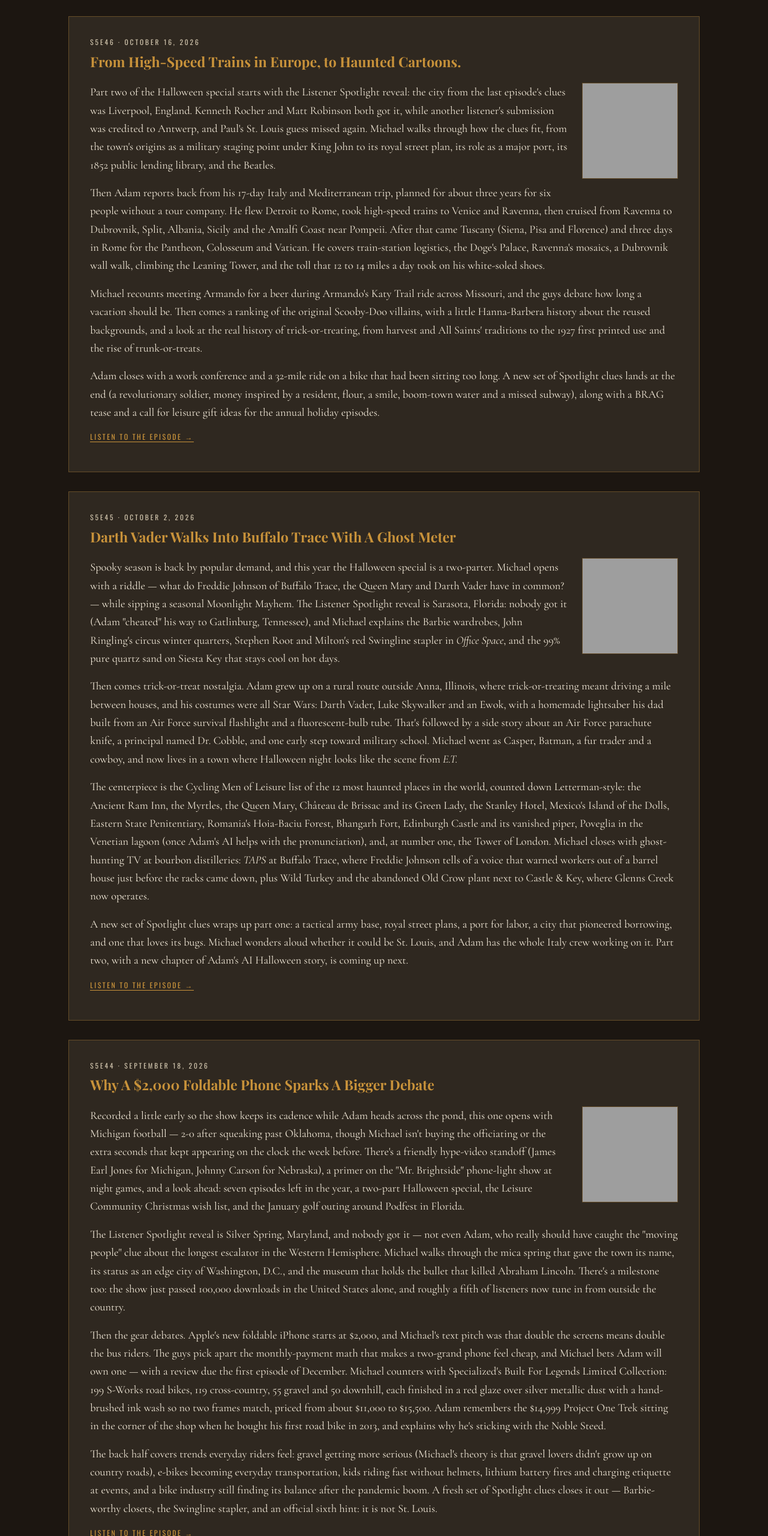
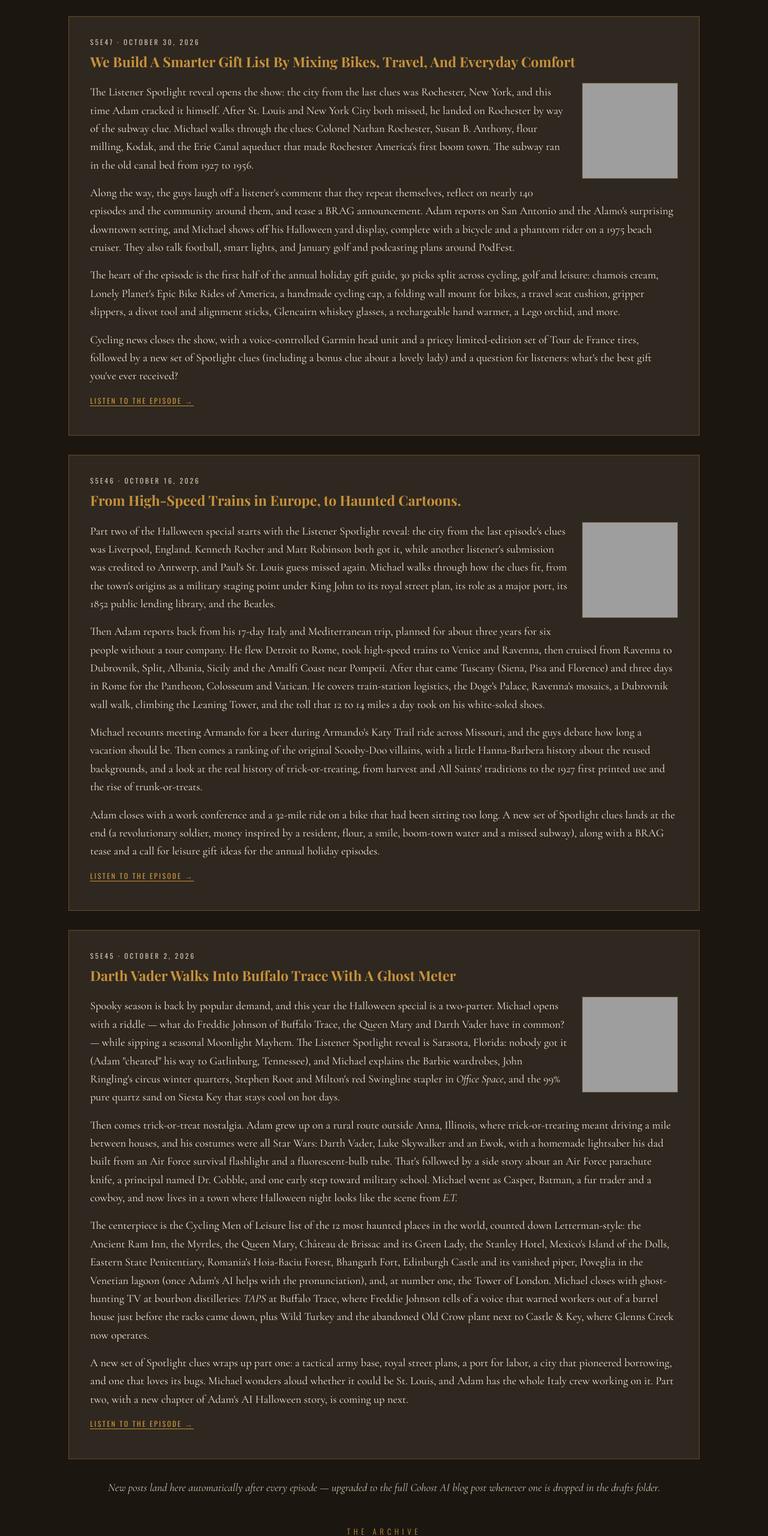
Before and after one commit to cyclingmenofleisure/Cycling-Men-Of-Leisure-Site, a plain HTML site: page blog.html in a window 1280 px wide. Shown: the part 945-3505 px from the top of the page at 60% size. Drawn offline with nearby package versions, Linux system fonts and the light colour scheme; grey boxes are pictures that could not be loaded; a web font is replaced by a local one.

```diff
--- a/blog.html
+++ b/blog.html
@@ -122,6 +122,30 @@
   </div>
 
   <article class="post">
+    <div class="meta">S5E47 · October 30, 2026</div>
+    <h3><a href="https://www.cyclingmenofleisurepodcast.com/2054444/episodes/20006368-we-build-a-smarter-gift-list-by-mixing-bikes-travel-and-everyday-comfort">We Build A Smarter Gift List By Mixing Bikes, Travel, And Everyday Comfort</a></h3>
+    <img class="art" src="https://storage.buzzsprout.com/2ipqr0mbic6unsbnbu4xunml7kpj?.jpg" alt="Episode artwork: We Build A Smarter Gift List By Mixing Bikes, Travel, And Everyday Comfort" loading="lazy" decoding="async">
+    <p>The Listener Spotlight reveal opens the show: the city from the last clues was Rochester, New York, and
+    this time Adam cracked it himself. After St. Louis and New York City both missed, he landed on Rochester
+    by way of the subway clue. Michael walks through the clues: Colonel Nathan Rochester, Susan B. Anthony, flour
+    milling, Kodak, and the Erie Canal aqueduct that made Rochester America's first boom town. The subway ran in the
+    old canal bed from 1927 to 1956.</p>
+    <p>Along the way, the guys laugh off a listener's comment that they repeat themselves, reflect on nearly 140
+    episodes and the community around them, and tease a BRAG announcement. Adam reports on San Antonio and the Alamo's
+    surprising downtown setting, and Michael shows off his Halloween yard display, complete with a bicycle and a
+    phantom rider on a 1975 beach cruiser. They also talk football, smart lights, and January golf and podcasting
+    plans around PodFest.</p>
+    <p>The heart of the episode is the first half of the annual holiday gift guide, 30 picks split across cycling,
+    golf and leisure: chamois cream, Lonely Planet's Epic Bike Rides of America, a handmade cycling cap, a folding
+    wall mount for bikes, a travel seat cushion, gripper slippers, a divot tool and alignment sticks, Glencairn
+    whiskey glasses, a rechargeable hand warmer, a Lego orchid, and more.</p>
+    <p>Cycling news closes the show, with a voice-controlled Garmin head unit and a pricey limited-edition set of
+    Tour de France tires, followed by a new set of Spotlight clues (including a bonus clue about a lovely lady) and
+    a question for listeners: what's the best gift you've ever received?</p>
+    <p class="listen"><a href="https://www.cyclingmenofleisurepodcast.com/2054444/episodes/20006368-we-build-a-smarter-gift-list-by-mixing-bikes-travel-and-everyday-comfort">Listen to the episode →</a></p>
+  </article>
+
+  <article class="post">
     <div class="meta">S5E46 · October 16, 2026</div>
     <h3><a href="https://www.cyclingmenofleisurepodcast.com/2054444/episodes/19969907-from-high-speed-trains-in-europe-to-haunted-cartoons">From High-Speed Trains in Europe, to Haunted Cartoons.</a></h3>
     <img class="art" src="https://storage.buzzsprout.com/ot3i6t1fje2hfalukwi8r5qy9yao?.jpg" alt="Episode artwork: From High-Speed Trains in Europe, to Haunted Cartoons." loading="lazy" decoding="async">
@@ -179,39 +203,6 @@
     <p class="listen"><a href="https://www.cyclingmenofleisurepodcast.com/2054444/episodes/19806581-darth-vader-walks-into-buffalo-trace-with-a-ghost-meter">Listen to the episode →</a></p>
   </article>
 
-  <article class="post">
-    <div class="meta">S5E44 · September 18, 2026</div>
-    <h3><a href="https://www.cyclingmenofleisurepodcast.com/2054444/episodes/19806387-why-a-2-000-foldable-phone-sparks-a-bigger-debate">Why A $2,000 Foldable Phone Sparks A Bigger Debate</a></h3>
-    <img class="art" src="https://storage.buzzsprout.com/e4ofilx9v0oall4ovbuv7qcuveo2?.jpg" alt="Episode artwork: Why A $2,000 Foldable Phone Sparks A Bigger Debate" loading="lazy" decoding="async">
-    <p>Recorded a little early so the show keeps its cadence while Adam heads across the pond, this one
-    opens with Michigan football — 2-0 after squeaking past Oklahoma, though Michael isn't buying the
-    officiating or the extra seconds that kept appearing on the clock the week before. There's a friendly
-    hype-video standoff (James Earl Jones for Michigan, Johnny Carson for Nebraska), a primer on the
-    "Mr. Brightside" phone-light show at night games, and a look ahead: seven episodes left in the year,
-    a two-part Halloween special, the Leisure Community Christmas wish list, and the January golf outing
-    around Podfest in Florida.</p>
-    <p>The Listener Spotlight reveal is Silver Spring, Maryland, and nobody got it — not even Adam, who
-    really should have caught the "moving people" clue about the longest escalator in the Western
-    Hemisphere. Michael walks through the mica spring that gave the town its name, its status as an edge
-    city of Washington, D.C., and the museum that holds the bullet that killed Abraham Lincoln. There's a
-    milestone too: the show just passed 100,000 downloads in the United States alone, and roughly a fifth
-    of listeners now tune in from outside the country.</p>
-    <p>Then the gear debates. Apple's new foldable iPhone starts at $2,000, and Michael's text pitch was
-    that double the screens means double the bus riders. The guys pick apart the monthly-payment math that
-    makes a two-grand phone feel cheap, and Michael bets Adam will own one — with a review due the first
-    episode of December. Michael counters with Specialized's Built For Legends Limited Collection: 199 S-Works
-    road bikes, 119 cross-country, 55 gravel and 50 downhill, each finished in a red glaze over silver
-    metallic dust with a hand-brushed ink wash so no two frames match, priced from about $11,000 to $15,500.
-    Adam remembers the $14,999 Project One Trek sitting in the corner of the shop when he bought his first
-    road bike in 2013, and explains why he's sticking with the Noble Steed.</p>
-    <p>The back half covers trends everyday riders feel: gravel getting more serious (Michael's theory is
-    that gravel lovers didn't grow up on country roads), e-bikes becoming everyday transportation, kids
-    riding fast without helmets, lithium battery fires and charging etiquette at events, and a bike industry
-    still finding its balance after the pandemic boom. A fresh set of Spotlight clues closes it out —
-    Barbie-worthy closets, the Swingline stapler, and an official sixth hint: it is not St. Louis.</p>
-    <p class="listen"><a href="https://www.cyclingmenofleisurepodcast.com/2054444/episodes/19806387-why-a-2-000-foldable-phone-sparks-a-bigger-debate">Listen to the episode →</a></p>
-  </article>
-
   <p style="text-align:center; margin-top:2rem; color:var(--cream-dim); font-style:italic;">
     New posts land here automatically after every episode — upgraded to the full Cohost AI blog post
     whenever one is dropped in the drafts folder.</p>
@@ -262,6 +253,7 @@
         <li><a href="index.html">Home</a></li>
         <li><a href="podcast.html">Our Podcast</a></li>
         <li><a href="spotlight.html">Listener Spotlight</a></li>
+        <li><a href="brag-2027-guess.html">BRAG 2027</a></li>
         <li><a href="contact.html">Contact Us</a></li>
         <li><a href="press.html">Press &amp; Media Kit</a></li>
       </ul>
```
Also changed, not shown: blog-season5.html (+25 -0 lines), spotlight-season5.html (+21 -0 lines), spotlight.html (+26 -28 lines).
